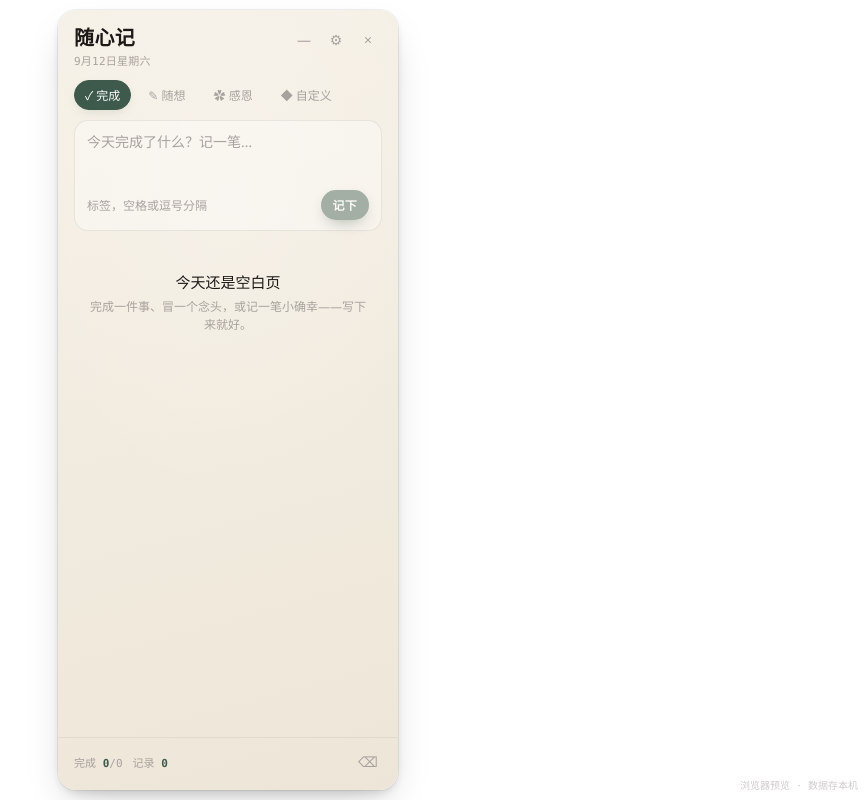
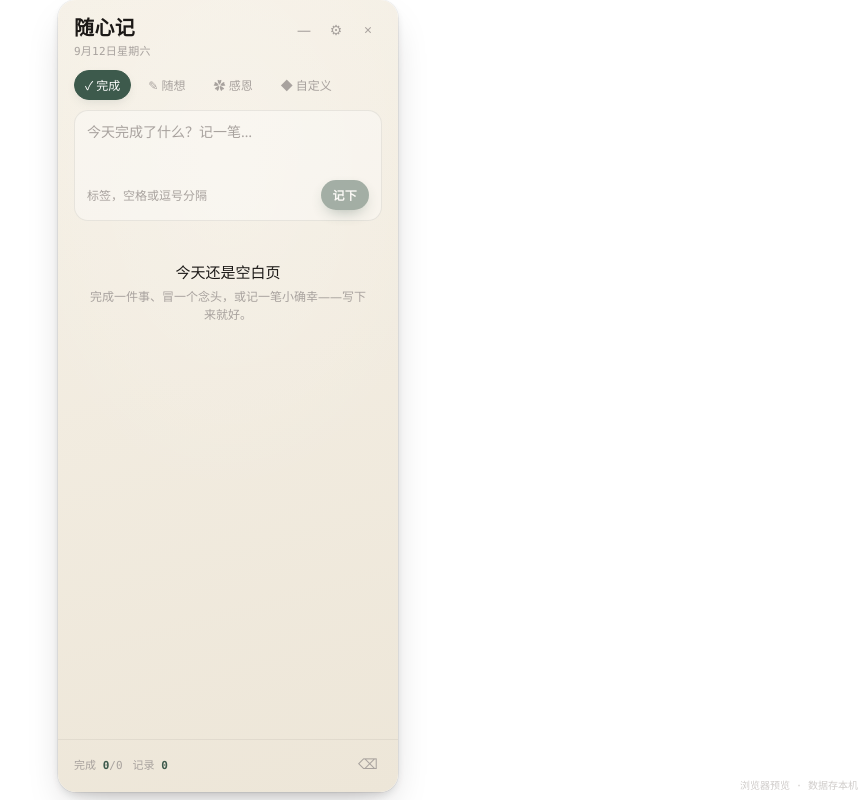
Before and after one commit to qiufeng662/suixinji, a React (Vite) app: page / in a window 1280 px wide. Shown: the whole page, without its empty margins (412-1280 px from the left). Built offline with nearby package versions, Linux system fonts and the light colour scheme.

Commit message:
fix: 顶到窗口上沿并隐藏系统标题样式，消除白色小方块残片

```diff
--- a/electron/main.ts
+++ b/electron/main.ts
@@ -197,6 +197,7 @@ function createWindow() {
     backgroundColor: '#00000000',
     hasShadow: false,
     title: ' ',
+    titleBarStyle: 'hidden',
     autoHideMenuBar: true,
     icon: resolveAppIcon(),
     webPreferences: {
@@ -266,6 +267,7 @@ function createPetWindow() {
     hasShadow: false,
     thickFrame: false,
     title: ' ',
+    titleBarStyle: 'hidden',
     autoHideMenuBar: true,
     fullscreenable: false,
     maximizable: false,
--- a/package.json
+++ b/package.json
@@ -1,6 +1,6 @@
 {
   "name": "suixinji",
-  "version": "1.4.0",
+  "version": "1.4.1",
   "description": "随心记 — 桌面悬浮任务与随想卡片，3D 纸卡质感，可深度 DIY",
   "main": "dist-electron/main.cjs",
   "author": "suixinji",
--- a/src/pet/pet.css
+++ b/src/pet/pet.css
@@ -24,7 +24,8 @@ body,
   width: 100%;
   height: 100%;
   position: relative;
-  padding: 12px 14px 16px;
+  /* 顶部不留空，避免系统标题残片露白块 */
+  padding: 4px 12px 14px;
   display: flex;
   align-items: flex-end;
   justify-content: center;
--- a/src/styles/app.css
+++ b/src/styles/app.css
@@ -64,7 +64,8 @@ textarea:focus-visible {
 .app-shell {
   width: 100%;
   height: 100%;
-  padding: 10px;
+  /* 顶部不留透明缝：避免 Win 标题栏残片露成白色小方块 */
+  padding: 0 8px 8px;
   display: flex;
   align-items: stretch;
   justify-content: center;
@@ -84,7 +85,7 @@ textarea:focus-visible {
   width: 100%;
   max-width: var(--card-w);
   height: 100%;
-  border-radius: var(--radius);
+  border-radius: 0 0 var(--radius) var(--radius);
   background: linear-gradient(165deg, var(--paper) 0%, var(--paper-deep) 100%);
   color: var(--ink);
   /* 不要顶部白色 inset 高光——会被看成标题栏白线 */
```
